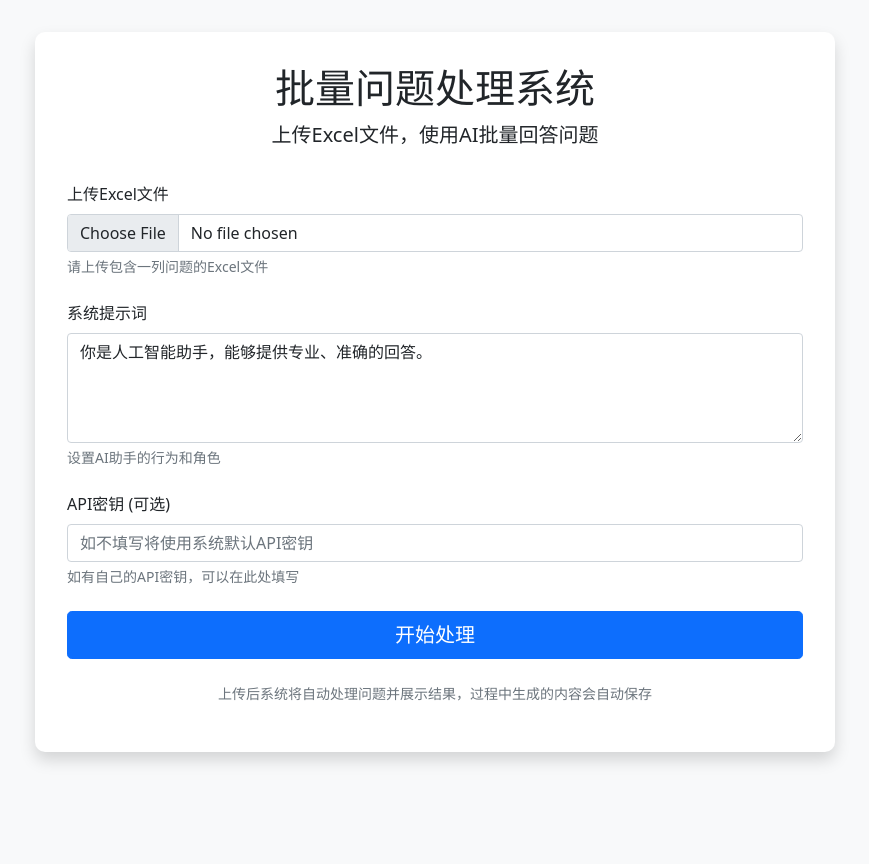
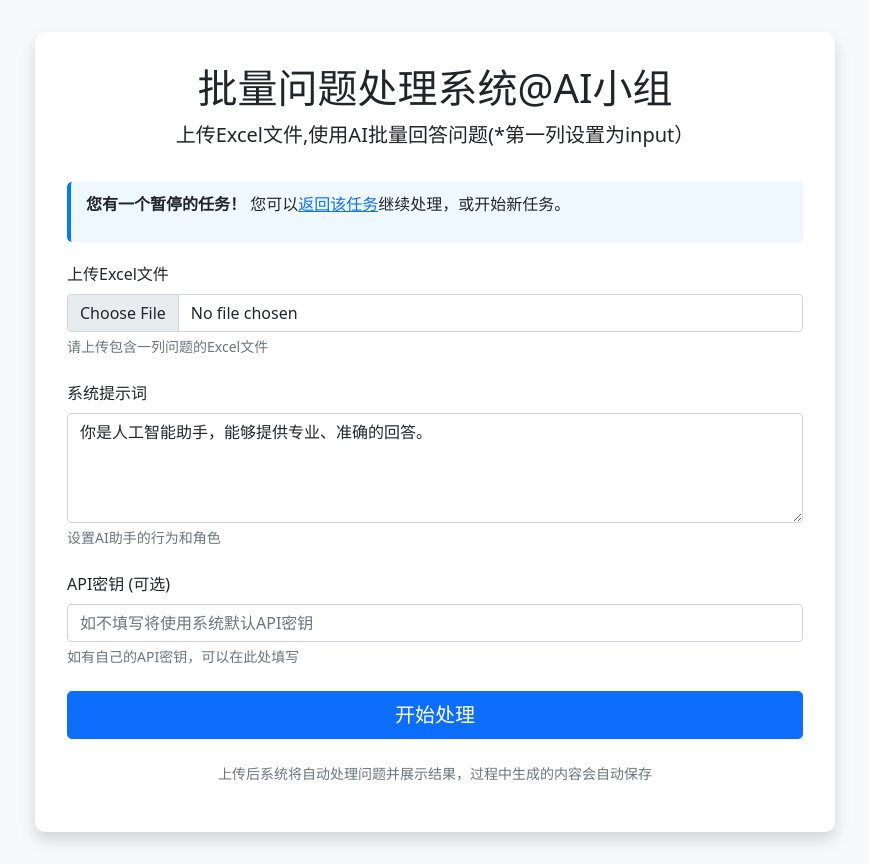
Before and after one commit to Jo6666887/batch_ai, a Flask app: template app/templates/index.html in a window 1280 px wide. Shown: the whole page, without its empty margins (205-1074 px from the left). Before the commit the page ends 763 px from the top, so only its background shows below. Run offline with Flask 2, Linux system fonts and the light colour scheme; the template is opened without the code that fills it: most values are stand-ins (such as "Sample title", 1, 10 or a date in 2020).

Commit message:
修改提醒

```diff
--- a/app.py
+++ b/app.py
@@ -224,6 +224,14 @@ def save_results(task_id, results):
 
 @app.route('/')
 def index():
+    # 检查是否有保存的任务状态
+    last_task_id = request.args.get('last_task_id')
+    if last_task_id and last_task_id in current_tasks:
+        task = current_tasks[last_task_id]
+        system_prompt = task.get('system_prompt', '')
+        return render_template('index.html',
+                              last_task_id=last_task_id,
+                              system_prompt=system_prompt)
     return render_template('index.html')
 
 @app.route('/upload', methods=['POST'])
@@ -263,6 +271,9 @@ def upload_file():
             # 启动后台处理线程
             current_tasks[task_id] = {
                 'filename': filename,
+                'original_file_path': filepath,  # 保存原始文件路径
+                'system_prompt': system_prompt,  # 保存系统提示词
+                'api_key': api_key,  # 保存API密钥
                 'status': 'starting',
                 'total': len(questions),
                 'completed': 0,
@@ -385,7 +396,13 @@ def control_task(task_id):
     if action == 'pause':
         current_tasks[task_id]['paused'] = True
         logger.info(f"任务 {task_id} 已暂停")
-        return jsonify({'status': 'paused'})
+        return jsonify({
+            'status': 'paused',
+            'task_info': {
+                'system_prompt': current_tasks[task_id].get('system_prompt', ''),
+                'filename': current_tasks[task_id].get('filename', '')
+            }
+        })
     elif action == 'resume':
         current_tasks[task_id]['paused'] = False
         logger.info(f"任务 {task_id} 已继续")
--- a/app/templates/index.html
+++ b/app/templates/index.html
@@ -29,15 +29,28 @@
         .form-text {
             color: #6c757d;
         }
+        .last-task-info {
+            background-color: #f0f8ff;
+            padding: 10px 15px;
+            border-radius: 5px;
+            margin-bottom: 20px;
+            border-left: 4px solid #007bff;
+        }
     </style>
 </head>
 <body>
     <div class="container">
         <div class="form-container">
             <div class="header">
-                <h1>批量问题处理系统</h1>
-                <p class="lead">上传Excel文件，使用AI批量回答问题</p>
+                <h1>批量问题处理系统@AI小组</h1>
+                <p class="lead">上传Excel文件,使用AI批量回答问题(*第一列设置为input）</p>
             </div>
+
+            {% if last_task_id %}
+            <div class="last-task-info">
+                <p><strong>您有一个暂停的任务！</strong> 您可以<a href="/task/{{ last_task_id }}">返回该任务</a>继续处理，或开始新任务。</p>
+            </div>
+            {% endif %}
 
             <form action="/upload" method="post" enctype="multipart/form-data">
                 <div class="mb-4">
@@ -48,7 +61,7 @@
 
                 <div class="mb-4">
                     <label for="system_prompt" class="form-label">系统提示词</label>
-                    <textarea class="form-control" id="system_prompt" name="system_prompt" rows="4">你是人工智能助手，能够提供专业、准确的回答。</textarea>
+                    <textarea class="form-control" id="system_prompt" name="system_prompt" rows="4">{{ system_prompt|default('你是人工智能助手，能够提供专业、准确的回答。') }}</textarea>
                     <div class="form-text">设置AI助手的行为和角色</div>
                 </div>
 
```
Also changed, not shown: app/templates/task.html (+16 -0 lines).
